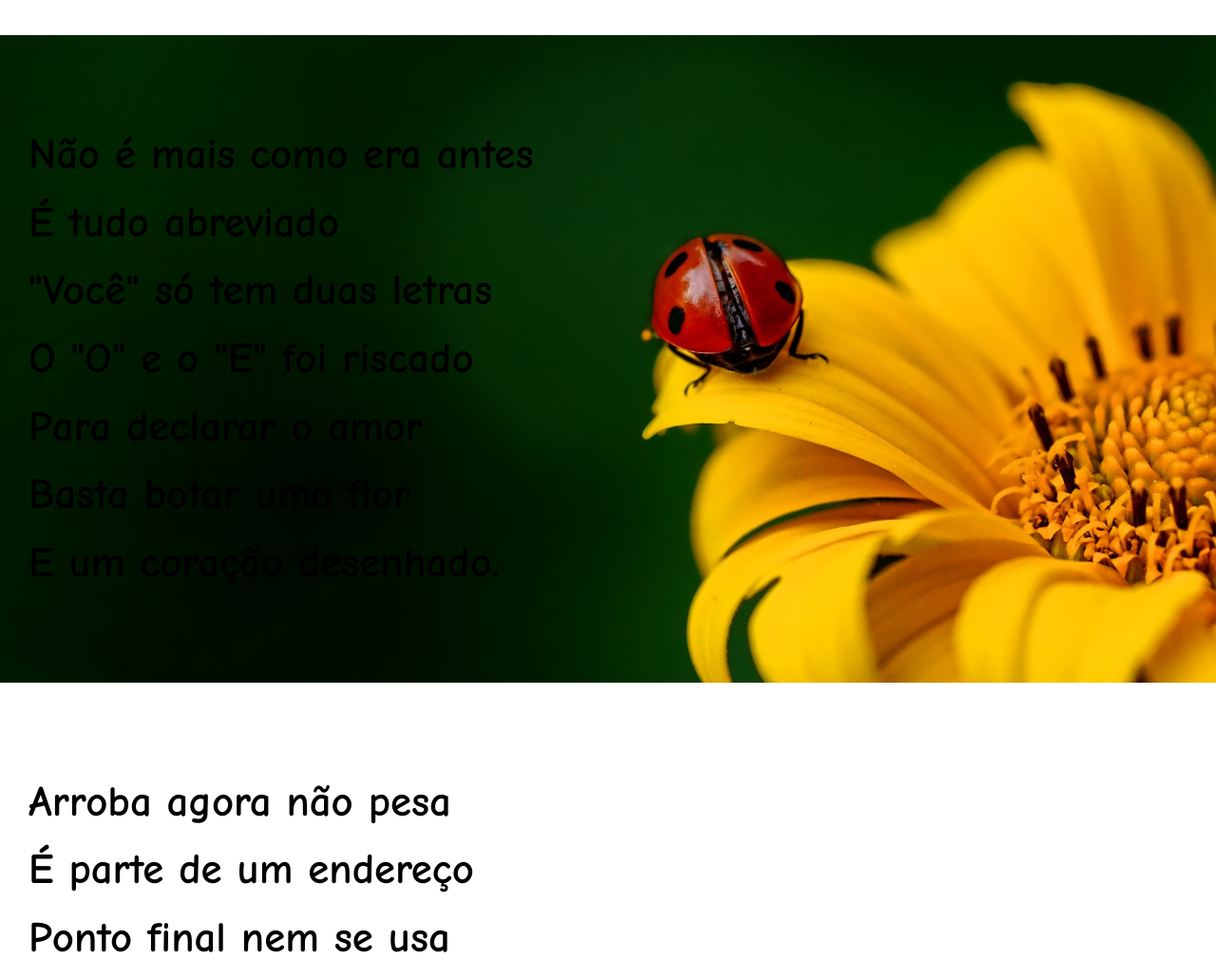
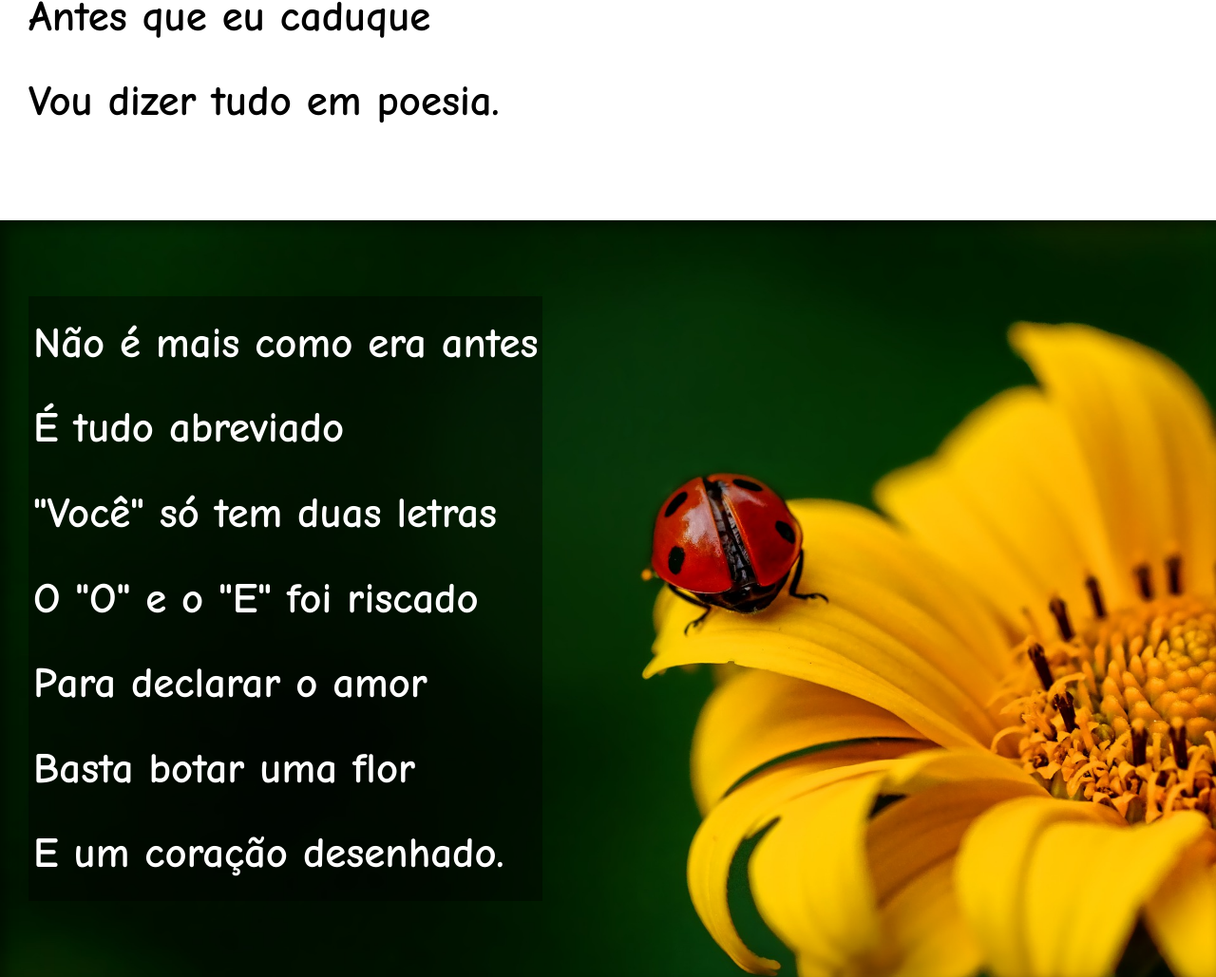
Before and after one commit to diegvn7/curso-em-video, a plain HTML site: page desafios/projeto-cordel/index.html in a window 1280 px wide. Shown: the part 830-1859 px from the top of the page at 95% size. Drawn offline with Linux system fonts and the light colour scheme; a web font is replaced by a local one.

Commit message:
Projeto cordel Finalizado

```diff
--- a/desafios/projeto-cordel/fonts.css
+++ b/desafios/projeto-cordel/fonts.css
@@ -6,13 +6,29 @@ body {
 }
 
 h1 {
-    font-family: 'sigmar';
+    font-variant: small-caps;
+    font-family: 'sigmar', 'Arial', 'Helvetica', 'sans-serif';
+    font-weight: lighter;
+    color: white;
+    font-size: 7vw
 }
 
-main {
-    font-family: 'comic neue';
+header > p {
+    color: white;
+    font-size: larger;
+}
+
+header > p > a {
+    width: 50vh;
+    text-decoration: none;
+    font-weight: bold;
+    color: white;
+}
+
+section {
+    font-family: 'comic neue', 'Arial', 'Helvetica', 'sans-serif';
     font-size: 3.5vw;
     font-weight: bold;
     text-align: justify;
-    line-height: 1.6em;
+    line-height: 2em;
 }
--- a/desafios/projeto-cordel/index.html
+++ b/desafios/projeto-cordel/index.html
@@ -13,8 +13,7 @@
         <h1>Cordel Moderno</h1>
         <p>Por <a href="https://www.recantodasletras.com.br/poesias/3186743" target="_blank">Milton Duarte</a></p>
     </header>
-
-    <main>
+        <section>
             <p>
                 Estou ficando cansado<br>
                 Da tal tecnologia<br>
@@ -24,9 +23,11 @@
                 Antes que eu caduque<br>
                 Vou dizer tudo em poesia.<br>
             </p>
+        </section>
 
 
-        <p class="foto">
+        <section class="foto">
+            <p>
                     Não é mais como era antes<br>
                     É tudo abreviado<br>
                     "Você" só tem duas letras<br>
@@ -35,7 +36,9 @@
                     Basta botar uma flor<br>
                     E um coração desenhado.<br>
             </p>
+        </section>
 
+        <section>
             <p>
                 Arroba agora não pesa<br>
                 É parte de um endereço<br>
@@ -44,7 +47,9 @@
                 Agora é .com<br>
                 Se o saite é muito bom<br>
                 Ele vale um alto preço.<br>
-            <br>
+            </p>
+
+            <p>
                 Pra piorar a liguagem<br>
                 O emoticom é um risco<br>
                 Tem símbolo para tudo<br>
@@ -53,9 +58,11 @@
                 Pra entender como fica<br>
                 Decifre esse rabisco.<br>
             </p>
+        </section>
 
 
-        <p class="foto -second">
+        <section class="foto -second">
+            <p>
                 Tenho saudade das cartas<br>
                 Escritas com a própria mão<br>
                 Mandava no mês de Junho<br>
@@ -64,7 +71,9 @@
                 Era texto de verdade<br>
                 Nas linhas do coração.<br>
             </p>
+        </section>
 
+        <section>
             <p>
                 Agora, escrevo e envio<br>
                 Chegando na mesma hora<br>
@@ -73,7 +82,9 @@
                 Abriu outro aplicativo<br>
                 O mundo ficou cativo<br>
                 Da tecnologia do agora.<br>
-            <br>
+            </p>
+
+            <p>
                 Felizmente, pra orar<br>
                 Não precisa de internet<br>
                 Deus escuta todo mundo<br>
@@ -82,8 +93,7 @@
                 Seus lábios são aparelhos<br>
                 Deixe que Deus interprete.<br>
             </p>
-    </main>
-
+        </section>
     <footer>
         <p>Site criado por Diego Ferreira</p>
     </footer>
--- a/desafios/projeto-cordel/style.css
+++ b/desafios/projeto-cordel/style.css
@@ -5,41 +5,38 @@ header {
     padding: 30px;
 }
 
-h1 {
-    font-weight: lighter;
-    color: white;
-    font-size: 7vw
-}
-
-header > p {
-    color: white;
-    font-size: larger;
-}
-
-header > p > a {
-    text-decoration: none;
-    font-weight: bold;
-    color: white;
-}
-
 header > p > a:hover {
     text-decoration: underline;
 }
 
-main > p {
-    padding: 90px 30px;
+section {
+    padding-left: 30px;
+    padding-top: 10vh;
+    padding-bottom: 10vh;
+}
 
+section.foto > p {
+    background-color: rgba(0, 0, 0, 0.39);
+    color: white;
+    display: inline-block;
+    padding: 5px;
+}
+
+section > p {
+    padding-top: 2em;
 }
 
 .foto {
+    box-shadow: inset 6px 6px 13px 0px rgba(0, 0, 0, 0.432);
     background-image: url(imagens/background001.jpg);
-    background-position: center center;
+    background-position:  right center;
     background-size: cover;
     background-attachment: fixed;
 }
 
 .foto.-second {
     background-image: url(imagens/background002.jpg);
+    background-position: left center;
 }
 
 footer {
```
Lines whose indentation alone changed are shown as unchanged.
